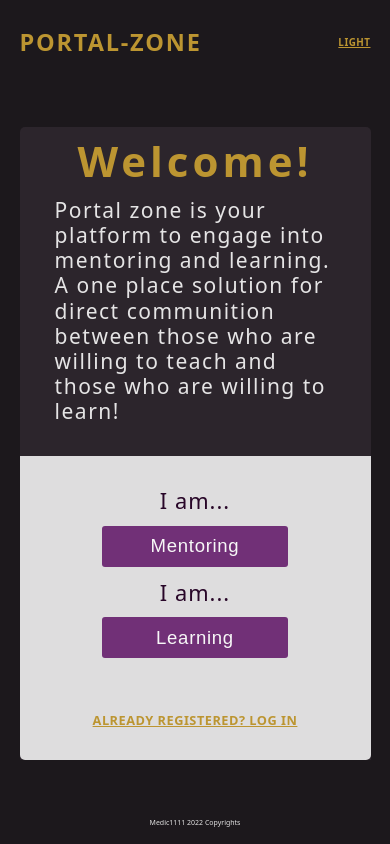
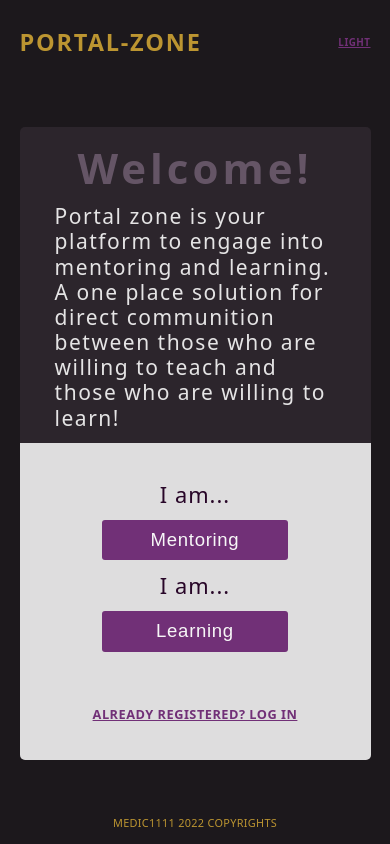
Before and after one commit to Medic1111/PORTAL-ZONE-MY-PORTAL-v2, a React (Create React App) app in the folder client/: page / in a window 390 px wide. Built offline with nearby package versions, Linux system fonts and the light colour scheme.

Commit message:
Final adjustment design

```diff
--- a/client/src/components/Footer/Footer.jsx
+++ b/client/src/components/Footer/Footer.jsx
@@ -3,7 +3,7 @@ import classes from "./Footer.module.css";
 const Footer = () => {
   return (
     <footer className={classes.footer}>
-      <small className={classes.footer}>
+      <small className={classes.small}>
         Medic1111 {new Date().getFullYear()} Copyrights
       </small>
     </footer>
--- a/client/src/components/Footer/Footer.module.css
+++ b/client/src/components/Footer/Footer.module.css
@@ -14,4 +14,5 @@
   font-size: 1.3em;
   letter-spacing: 0.3px;
   text-transform: uppercase;
+  color: rgb(188, 149, 49);
 }
--- a/client/src/components/Hero/Hero.module.css
+++ b/client/src/components/Hero/Hero.module.css
@@ -63,9 +63,10 @@
 @media (max-width: 798px) {
   .div {
     flex-direction: column;
-    gap: 3em;
-    border-radius: 5px 5px 0 0;
+    gap: 0;
+    border-radius: 5px 5px 5px 5px;
   }
+
   .txtBox,
   .btnBox {
     width: 100%;
@@ -78,4 +79,7 @@
     border-radius: 0 0 5px 5px;
     font-size: 1.3em;
   }
+  .h2 {
+    color: #6f5d70da;
+  }
 }
--- a/client/src/components/Utilities/Link/Link.module.css
+++ b/client/src/components/Utilities/Link/Link.module.css
@@ -4,12 +4,12 @@
   text-decoration: underline;
   text-transform: uppercase;
   letter-spacing: 0.5px;
-  color: rgb(188, 149, 49);
+  color: #713077;
 }
 .dark:hover,
 .link:hover {
   color: #58445b;
-  color: #713077;
+  color: rgb(188, 149, 49);
 
   transition: 0.2s;
 }
```
